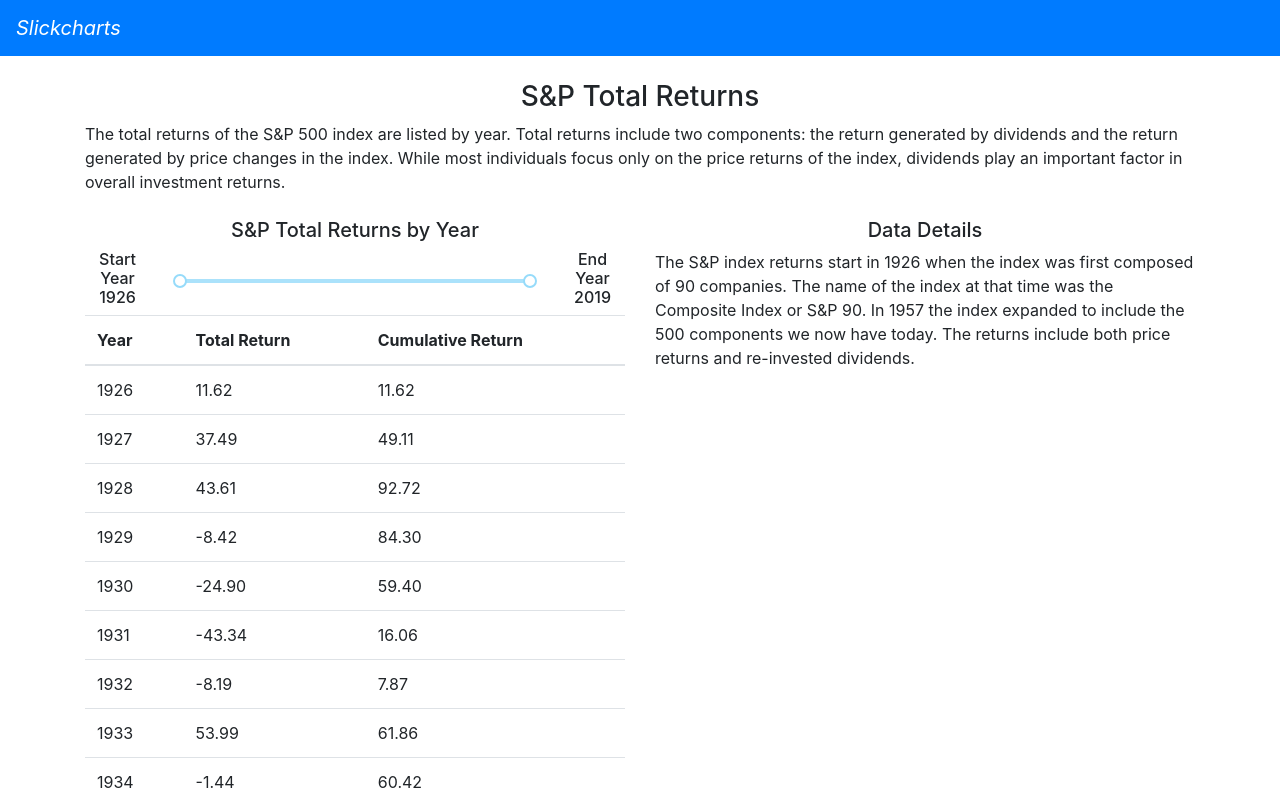
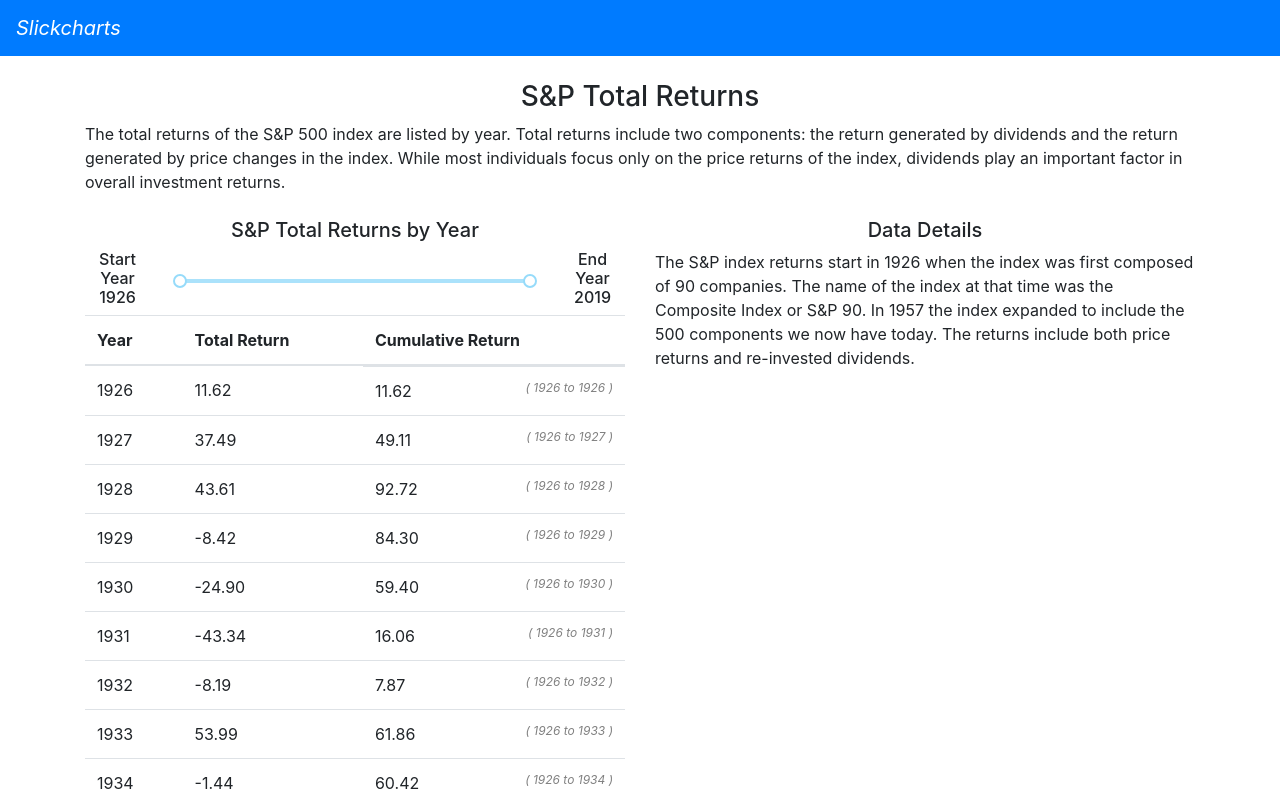
Before and after one commit to tllongdev/RetireUpCodeTestSp500, a Next.js app in the folder sp500/: page / in a window 1280 px wide. Shown: the top 800 px of the page. Built offline with nearby package versions, Linux system fonts and the light colour scheme.

Commit message:
cumulative span

```diff
--- a/sp500/pages/index.js
+++ b/sp500/pages/index.js
@@ -88,7 +88,7 @@ export default function Home() {
 																<tr key={key}>
 																	<td>{year}</td>
 																	<td>{totalReturn}</td>
-																	<td>
+																	<td style={{ display: 'flex', justifyContent: 'space-between' }}>
 																		{(currentYear =>
 																			data
 																				.slice(0)
@@ -98,7 +98,10 @@ export default function Home() {
 																					(cumulativeReturn, { totalReturn }) => cumulativeReturn + +totalReturn,
 																					0
 																				)
-																				.toFixed(2))(year)}
+																				.toFixed(2))(year)}{' '}
+																		<span style={{ fontSize: 12, color: 'grey', fontStyle: 'italic' }}>
+																			<span>(</span> {range[0]} <span>to</span> {year} <span>)</span>
+																		</span>
 																	</td>
 																</tr>
 															)
```
